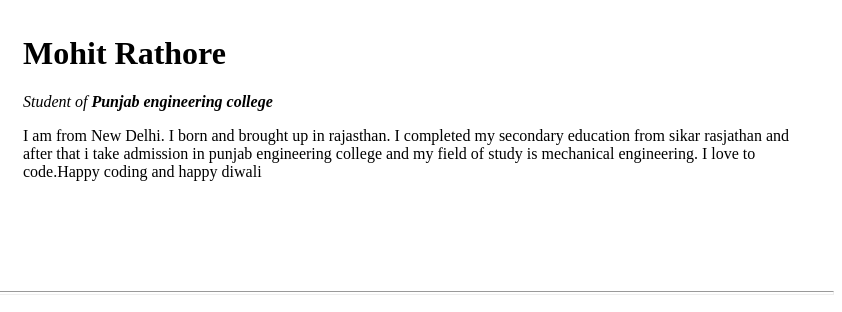
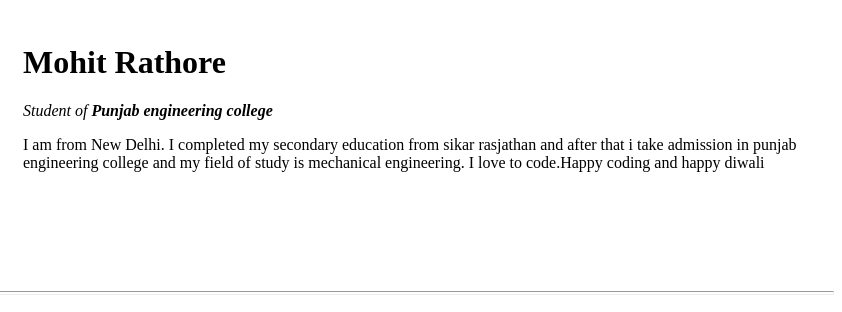
Before and after one commit to mohitrathore7/cv, a plain HTML site: page index.html in a window 1280 px wide. Shown: the part 81-393 px from the top of the page, 438-1280 px from the left. Drawn offline with Linux system fonts and the light colour scheme.

Commit message:
Add files via upload

```diff
--- a/index.html
+++ b/index.html
@@ -9,7 +9,7 @@
   <td><img src="https://hosting.photobucket.com/images/i/Mohit7777/IMG20220918172344_1vPTfbZvapaZice18BZ3MV.jpg?width=320&height=320&fit=bounds" alt="Mohit Rathore Pic"></td>
   <td><h1>Mohit Rathore</h1>
   <p><em>Student of <strong> Punjab engineering college</strong></em></p>
-  <p>I am from New Delhi. I born and brought up in rajasthan. I completed my secondary education from sikar rasjathan and after that i take admission in punjab engineering college and my field of study is mechanical engineering. I love to code.Happy coding and happy diwali</p></td>
+  <p>I am from New Delhi. I completed my secondary education from sikar rasjathan and after that i take admission in punjab engineering college and my field of study is mechanical engineering. I love to code.Happy coding and happy diwali</p></td>
 </table>
 <hr size="4">
 <h2> Academics</h2>
```
